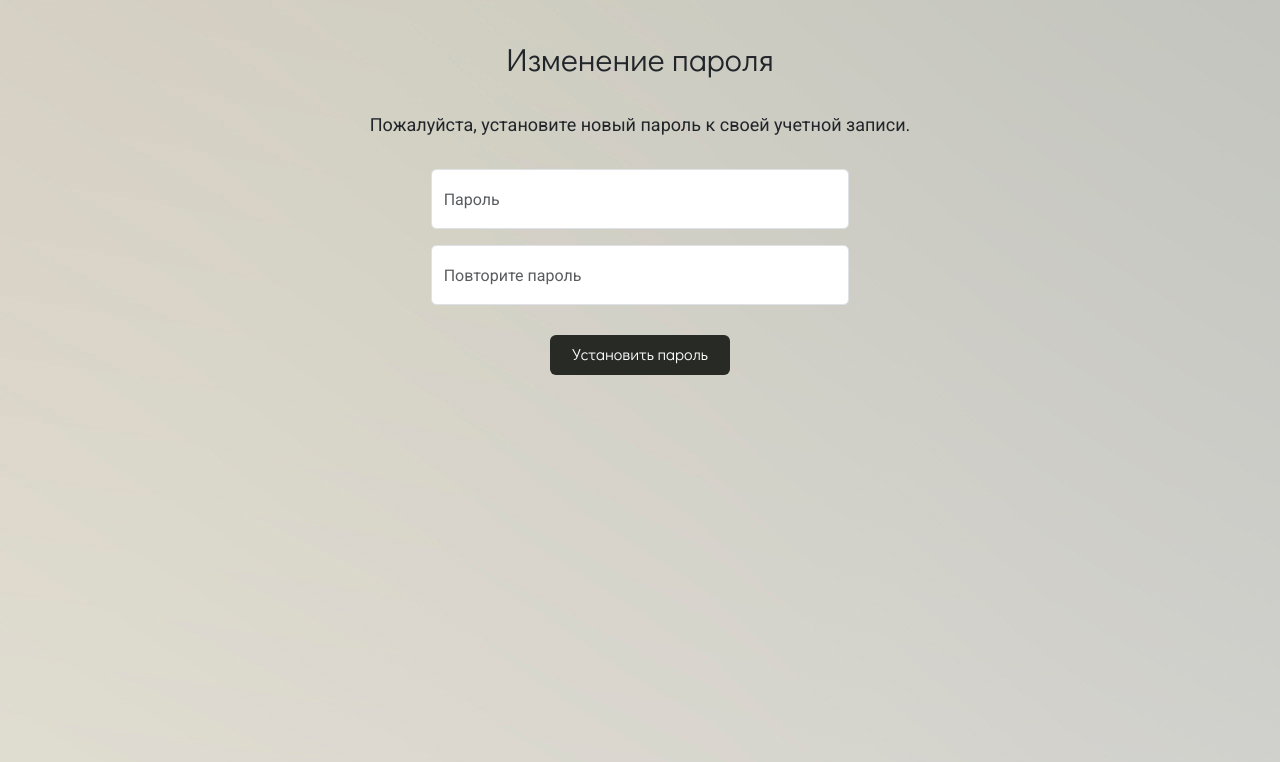
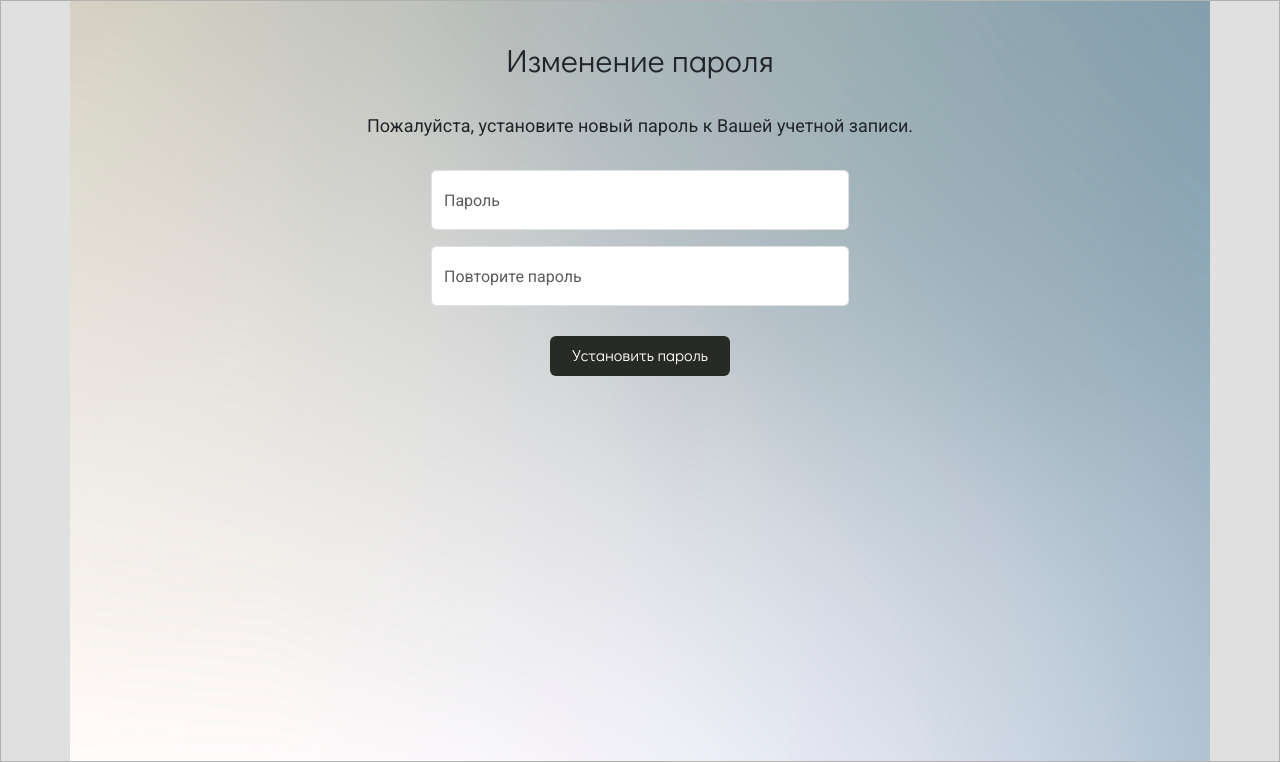
Before and after one commit to OlgaAlekhina/Noted, a Django app: template Noted/templates/password_reset_confirm.html in a window 1280 px wide. Shown: the part 70-832 px from the top of the page. Run offline with Django 3.2, Linux system fonts and the light colour scheme; the template is opened without the code that fills it, so the values that code supplies are empty; some libraries are stand-ins or nearby versions.

Commit message:
upgrade form pages styling

```diff
--- a/Noted/static/css/styles.css
+++ b/Noted/static/css/styles.css
@@ -22,7 +22,9 @@ body {
 
 .main-area {
     height: 762px;
-    background-image: url(/static/images/bg-1.jpg);
+    background: url(/static/images/bg-1.jpg) no-repeat center fixed;
+    background-size: contain;
+    border: 0.5px solid #b1b1b1;
 }
 
 .button-wrapper {
--- a/Noted/templates/default.html
+++ b/Noted/templates/default.html
@@ -14,7 +14,7 @@
     {% load static %}
 
     <link rel="stylesheet" type="text/css" href="{% static 'css/styles.css' %}">
-    <link rel="icon" href="{% static 'images/Noted_favicon.png' %}" type="image/x-icon">
+    <link rel="icon" href="{% static 'images/Noted_favicon.png' %}" type="image/pgn">
     <link rel="preconnect" href="https://fonts.googleapis.com">
     <link rel="preconnect" href="https://fonts.gstatic.com" crossorigin>
     <link href="https://fonts.googleapis.com/css2?family=Didact+Gothic&family=Roboto&display=swap" rel="stylesheet">
--- a/Noted/templates/password_reset_confirm.html
+++ b/Noted/templates/password_reset_confirm.html
@@ -11,7 +11,7 @@ Reset password confirmation
         <div class="col-6 offset-3" style="padding-top: 40px;">
 
             <h2 style="text-align: center; font-family: 'Didact Gothic', sans-serif;">Изменение пароля</h2>
-            <p style="padding-top: 25px; padding-bottom: 15px; font-size: 18px; text-align: center;">Пожалуйста, установите новый пароль к своей учетной записи.</p>
+            <p style="padding-top: 25px; padding-bottom: 15px; font-size: 18px; text-align: center;">Пожалуйста, установите новый пароль к Вашей учетной записи.</p>
         </div>
         <div class="col-4 offset-4">
             <form method="post">
--- a/Noted/templates/registration.html
+++ b/Noted/templates/registration.html
@@ -19,7 +19,7 @@ Registration
 
                 <div class="row">
                     <div class="col button-wrapper" style="margin: 10px 0px 10px; ">
-                    <button type="submit" class="btn lg-but">Зарегистрироваться</button>
+                    <button type="submit" class="btn lg-but" style="margin-right: auto; margin-left: auto;">Зарегистрироваться</button>
                     </div>
                 </div>
              </form>
```
Also changed, not shown: Noted/accounts/views.py (+25 -21 lines), Noted/db.sqlite3, Noted/static/images/bg-2.jpg (added).
